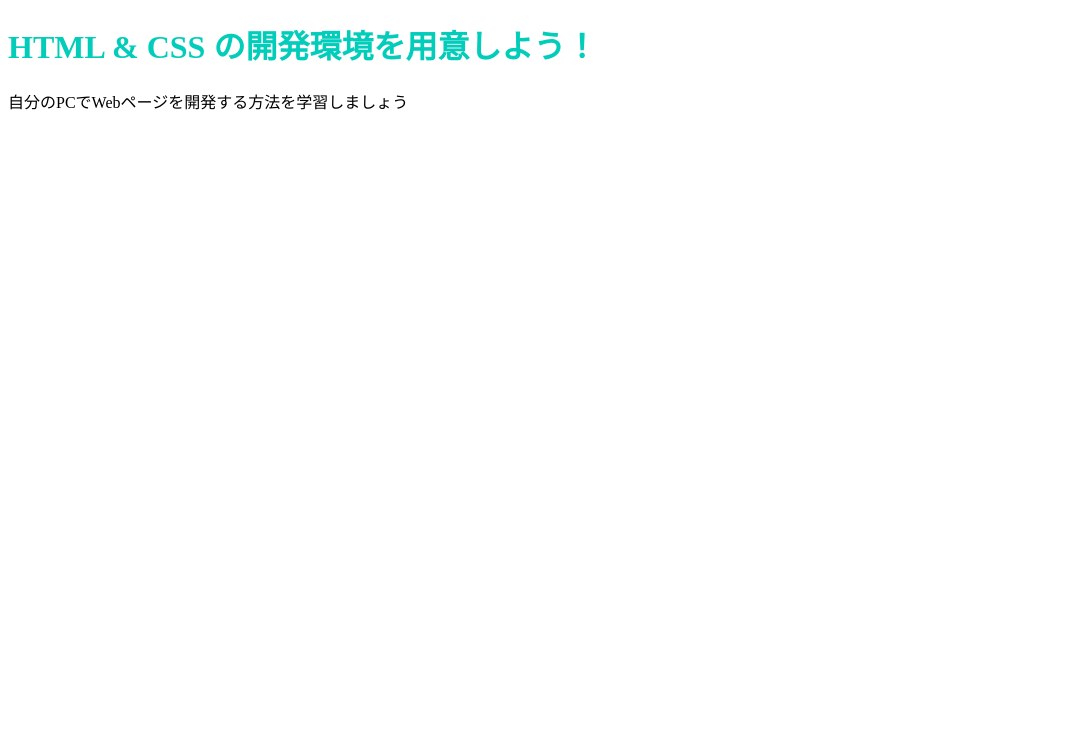
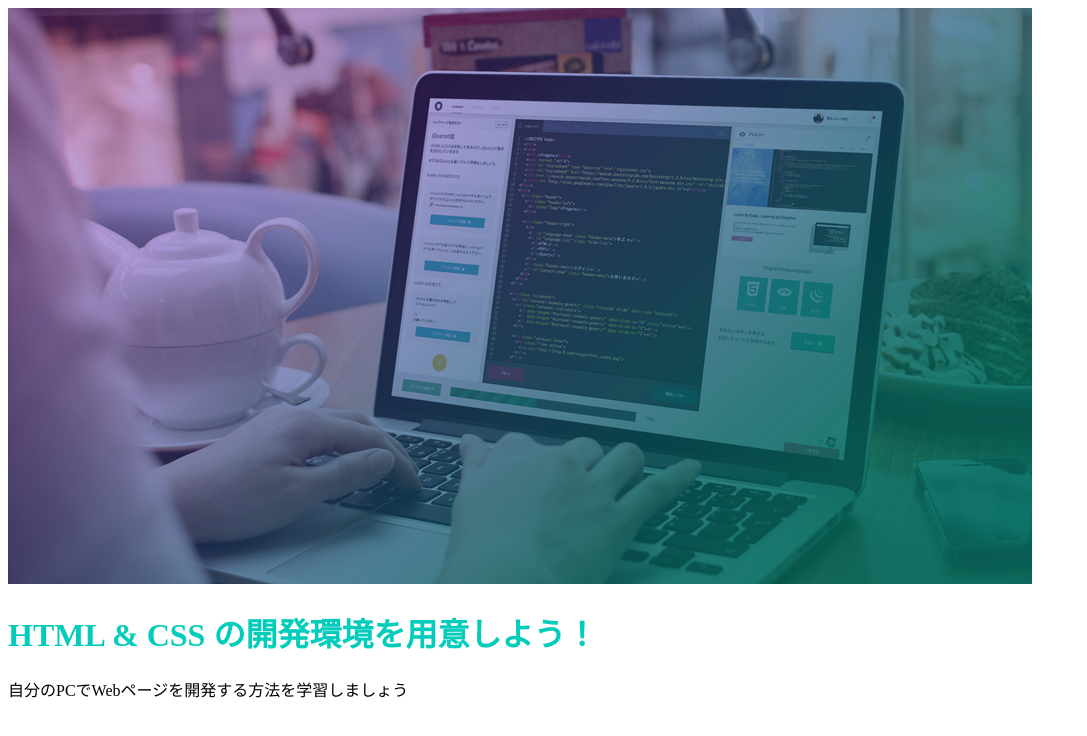
Before and after one commit to Ninja0314/prog-8.github.io, a plain HTML site: page index.html in a window 1280 px wide. Shown: the whole page, without its empty margins (0-1087 px from the left). Drawn offline with Linux system fonts and the light colour scheme.

Commit message:
Update index.html

```diff
--- a/index.html
+++ b/index.html
@@ -6,6 +6,7 @@
     <title>Progate</title>
   </head>
   <body>
+    <img src="top.png" alt="サンプルー">
     <h1 class="title">HTML & CSS の開発環境を用意しよう！</h1>
     <p>自分のPCでWebページを開発する方法を学習しましょう</p>
   </body>
```
